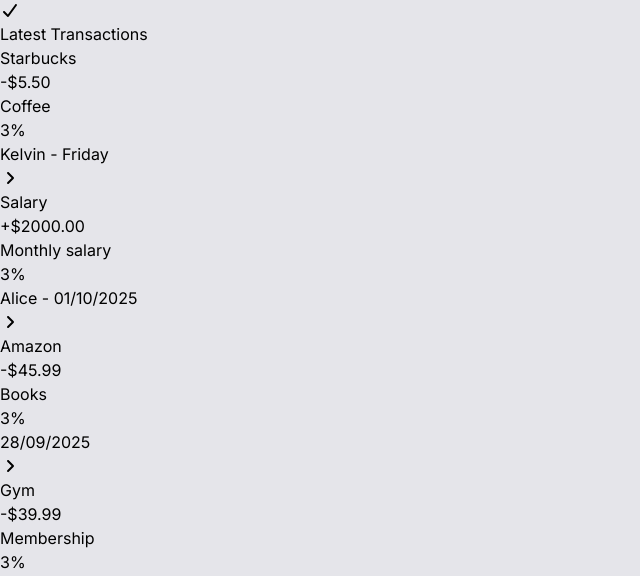
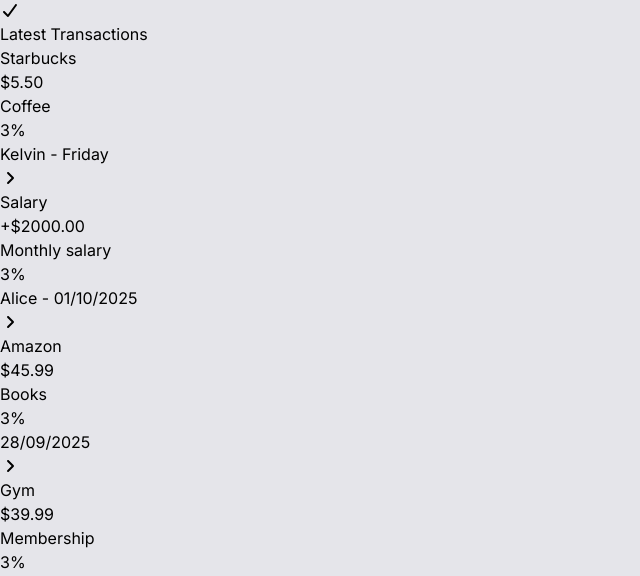
Before and after one commit to Inaboya/test_wallet, a React (Vite) app: page / in a window 1280 px wide. Shown: the part 194-770 px from the top of the page, without its empty margins (0-640 px from the left). Built offline with nearby package versions, Linux system fonts and the light colour scheme; a web font is replaced by a local one.

Commit message:
fix ui issues

```diff
--- a/src/pages/TransactionList.tsx
+++ b/src/pages/TransactionList.tsx
@@ -87,13 +87,13 @@ function TransactionList() {
               <div className="w-1/6 h-15">
                 <div className="bg-[#000] rounded-md w-full h-full" />
               </div>
-              <div className="w-5/6 flex flex-col gap-0.5 px-2">
+              <div className="w-5/6 flex flex-col gap-0.2 px-2">
                 <div className="flex w-full justify-between items-center">
                   <h4 className="text-md text-[#000000ED] font-semibold">
                     {tx.name}
                   </h4>
                   <p className="text-sm text-[#000000ED] font-semibold">
-                    {tx.type === "payment" ? "+" : "-"}${tx.amount.toFixed(2)}
+                    {tx.type === "payment" ? "+" : ""}${tx.amount.toFixed(2)}
                   </p>
                 </div>
                 <div className="flex w-full justify-between">
```
